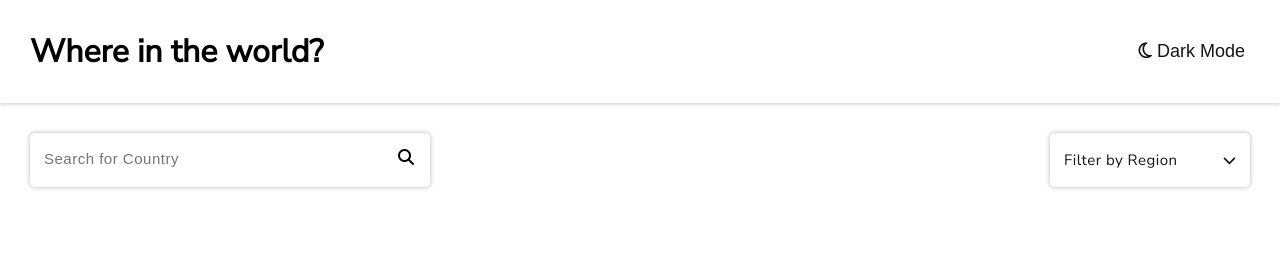
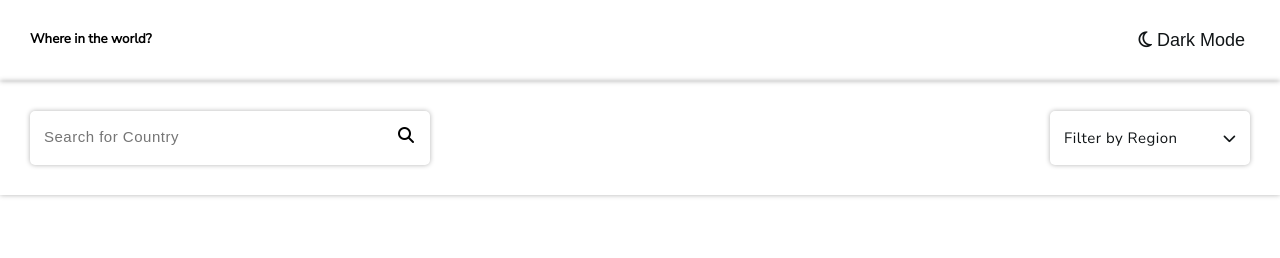
Before and after one commit to Gyva/rest-api-countries-App, a plain HTML site: page index.html in a window 1280 px wide. Drawn offline with Linux system fonts and the light colour scheme; no server answers.

Commit message:
fix country data

```diff
--- a/index.html
+++ b/index.html
@@ -12,14 +12,15 @@
 </head>
 
 <body>
-    <div class="container">
-        <h1>Where in the world?</h1>
+    <div class="container shadow">
+            <h5>Where in the world?</h5>
         <button class="toggle"><i class="far fa-moon moon"></i> Dark Mode</button>
     </div>
+    <div class="outer">
         <div class="container">
             <div class="form-control">
+                <i class="fas fa-search search"></i>
                 <input type="text" placeholder="Search for Country" class="search1">
-            <i class="fas fa-search search"></i>
             </div>
             <div class="dropDownCon">
                 <div class="dropDown">
@@ -64,7 +65,7 @@
                 </div>
             </div>
         </div>
+    </div>
     <script src="./js/app.js"></script>
 </body>
-
 </html>
```
Lines whose indentation alone changed are shown as unchanged.
